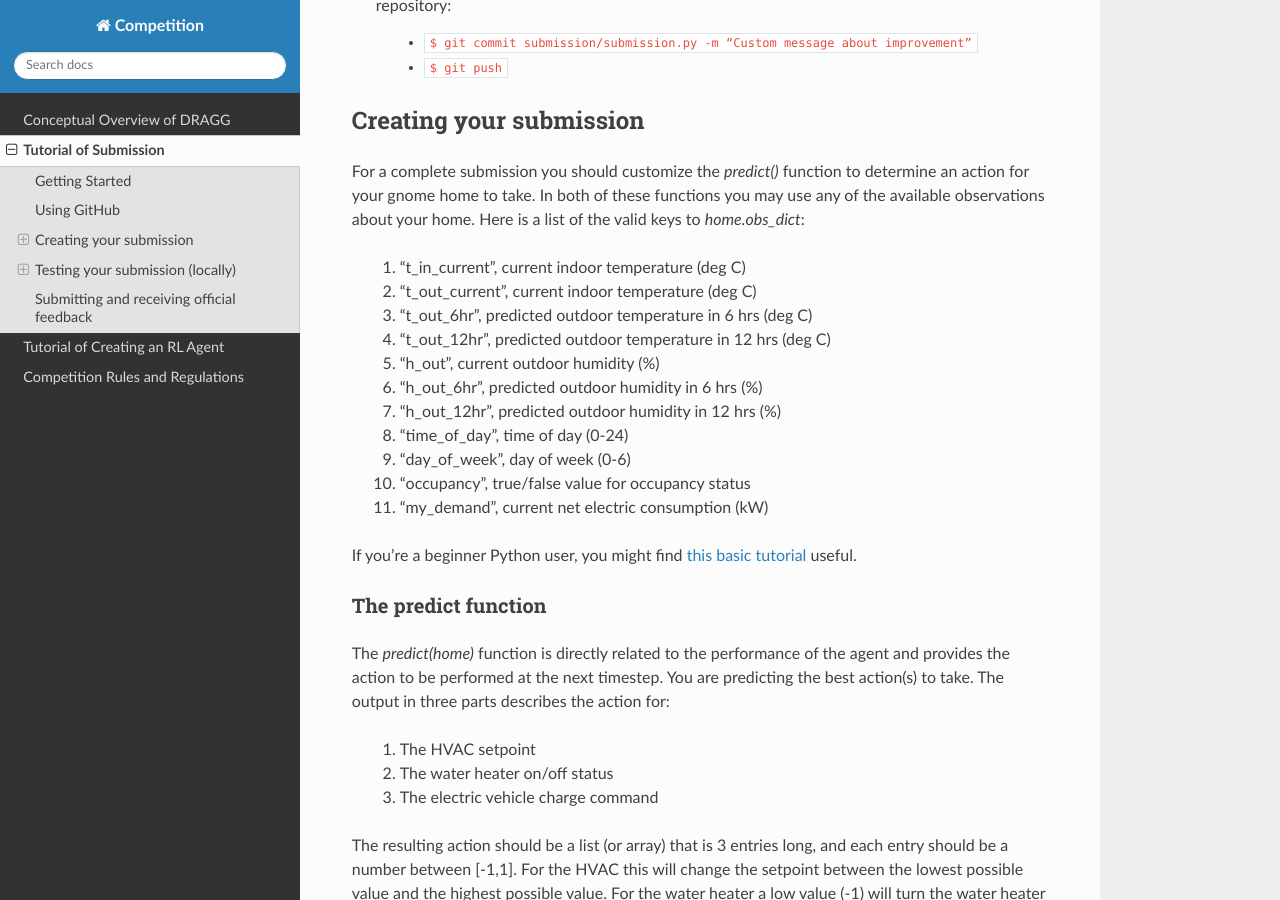
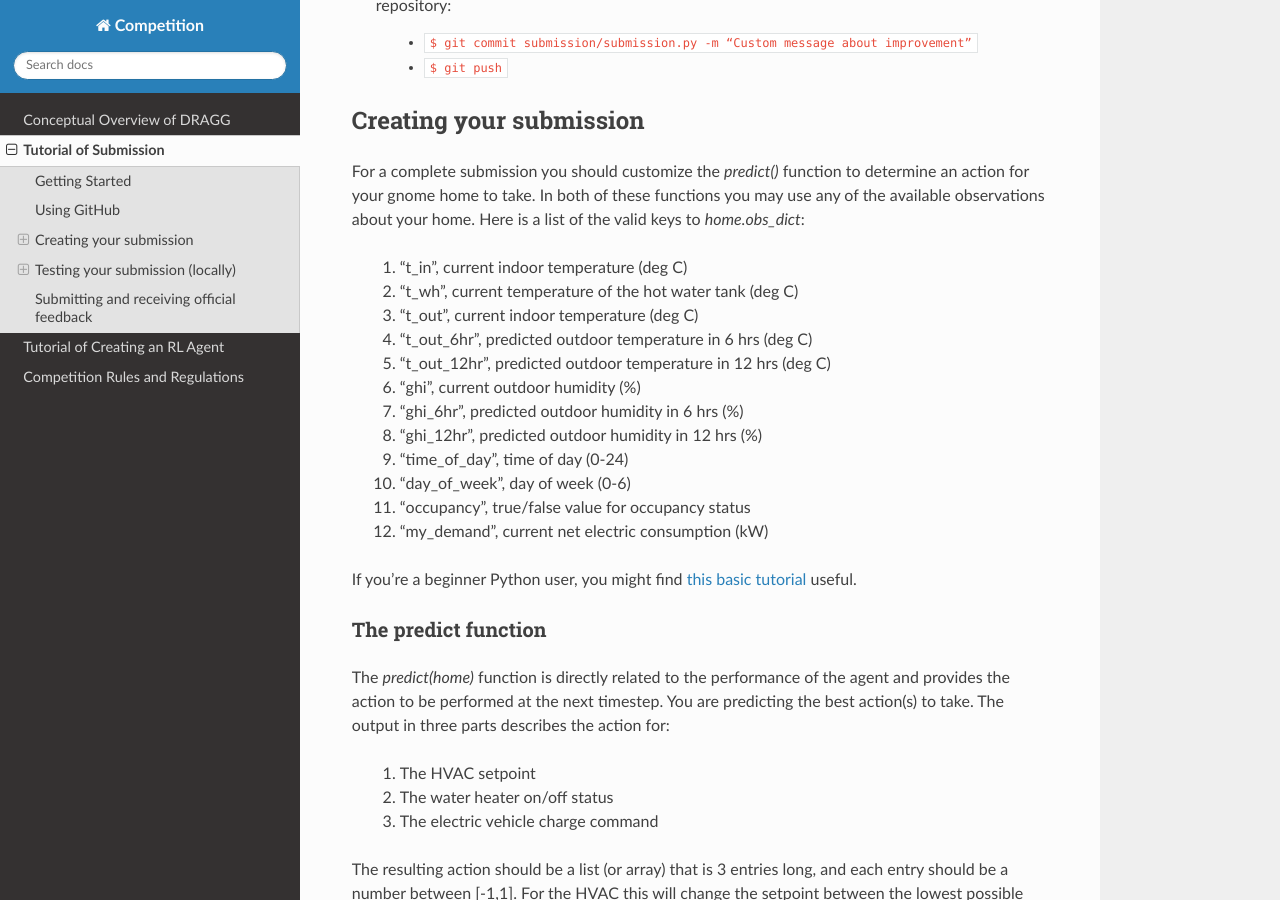
Before and after one commit to CUgriffinlab/gnomes-submission, a Sphinx documentation site: the page built from docs/source/tutorial.rst, in a window 1280 px wide and 900 px high, scrolled down 1773 px. Built offline with Sphinx 7.4.7 and the Read the Docs theme 2.0.0, drawn with Linux system fonts in a browser that asks for light colours.

Commit message:
Update tutorial.rst

```diff
--- a/docs/source/tutorial.rst
+++ b/docs/source/tutorial.rst
@@ -54,13 +54,14 @@ Creating your submission
 
 For a complete submission you should customize the `predict()` function to determine an action for your gnome home to take. In both of these functions you may use any of the available observations about your home. Here is a list of the valid keys to `home.obs_dict`:
 
-	#. "t_in_current", current indoor temperature (deg C)
-	#. "t_out_current", current indoor temperature (deg C)
+	#. "t_in", current indoor temperature (deg C)
+	#. "t_wh", current temperature of the hot water tank (deg C)
+	#. "t_out", current indoor temperature (deg C)
 	#. "t_out_6hr", predicted outdoor temperature in 6 hrs (deg C)
 	#. "t_out_12hr", predicted outdoor temperature in 12 hrs (deg C)
-	#. "h_out", current outdoor humidity (%)
-	#. "h_out_6hr", predicted outdoor humidity in 6 hrs (%)
-	#. "h_out_12hr", predicted outdoor humidity in 12 hrs (%)
+	#. "ghi", current outdoor humidity (%)
+	#. "ghi_6hr", predicted outdoor humidity in 6 hrs (%)
+	#. "ghi_12hr", predicted outdoor humidity in 12 hrs (%)
 	#. "time_of_day", time of day (0-24)
 	#. "day_of_week", day of week (0-6)
 	#. "occupancy", true/false value for occupancy status
```
